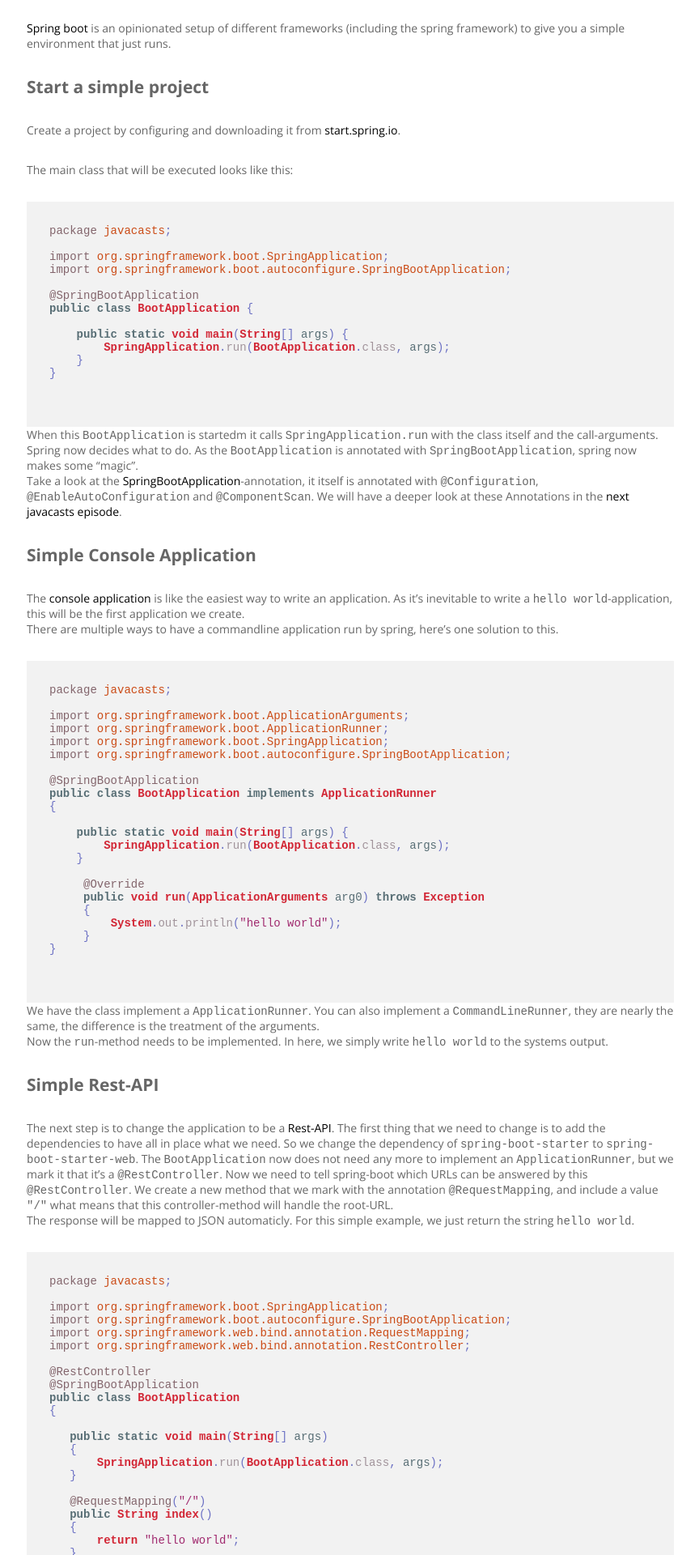
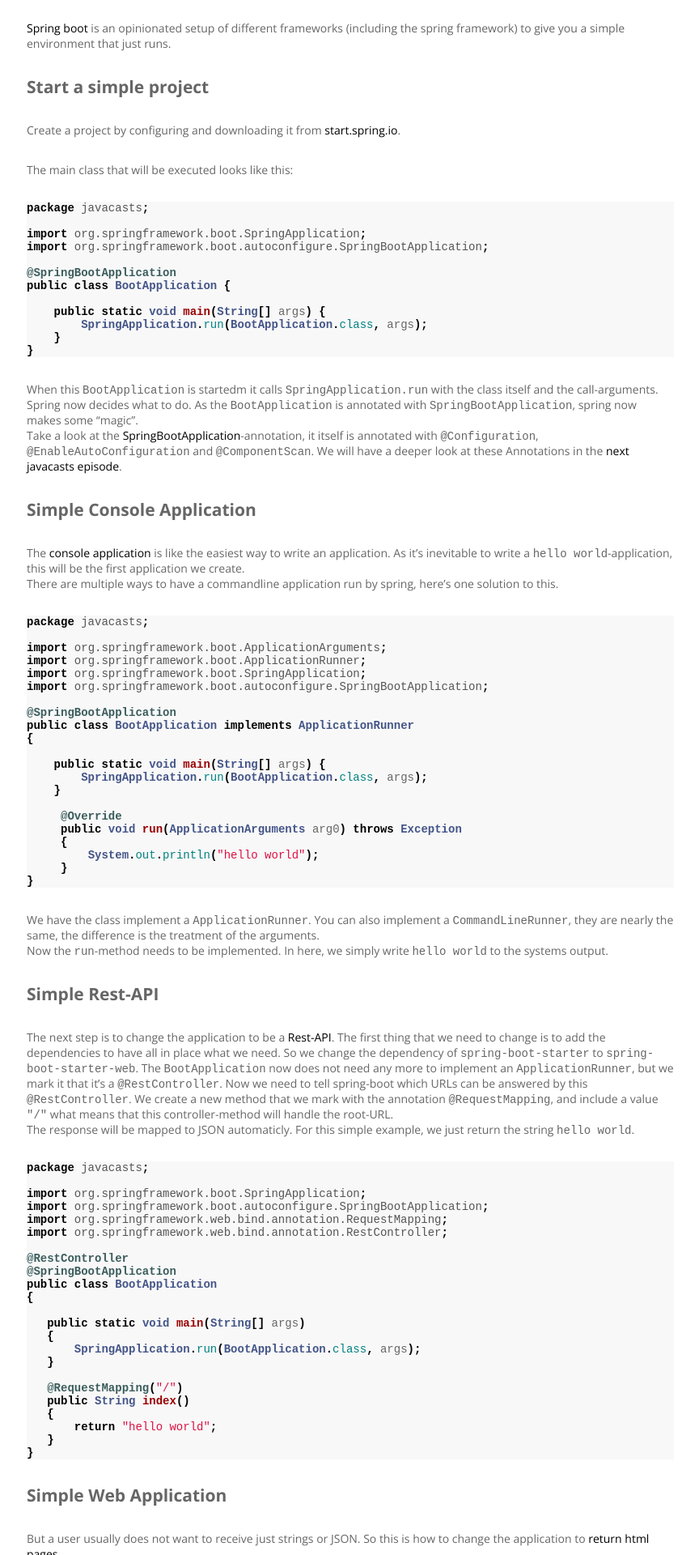
Before and after one commit to javacasts/javacasts.github.io, a Jekyll site: the page built from _posts/2016-01-06-jc0001-spring-boot.markdown, in a window 1280 px wide. Shown: the part 912-2832 px from the top of the page at 81% size, without its empty margins (207-1071 px from the left). Built offline with Jekyll 4.4.1, drawn with Linux system fonts in a browser that asks for light colours.

Commit message:
using github style

```diff
--- a/css/main.scss
+++ b/css/main.scss
@@ -370,66 +370,70 @@
   }
 }
 
-.highlight { color: #83656c; background: #f2f2f2; padding: 1em; }
-.highlight .emphasized, .highlight .gs, .highlight .kc, .highlight .kd, .highlight .kp, .highlight .kr { color: #586e75; font-weight: bold; }
-.highlight .linenos { color: #a1939a; }
-.highlight .bp { color: #a1939a; }
-.highlight .c { color: #a1939a; font-style: italic; }
-.highlight .c1 { color: #a1939a; font-style: italic; }
-.highlight .cm { color: #a1939a; font-style: italic; }
-.highlight .cp { color: #dc322f; font-weight: bold; }
-.highlight .cs { color: #a1939a; font-weight: bold; font-style: italic; }
-.highlight .err { color: #83656c; background-color: #dc322f; }
-.highlight .gd .x { color: #83656c; background-color: #d33682; }
-.highlight .gd { color: #83656c; background-color: #d33682; }
-.highlight .ge { font-style: italic; }
-.highlight .gh { color: #a1939a; }
-.highlight .gi .x { color: #83656c; background-color: #eee8d5; }
-.highlight .gi { color: #859900; background-color: #eee8d5; }
-.highlight .go { color: #83656c; }
-.highlight .gp { color: #586e75; }
-.highlight .gr { color: #83656c; background-color: #dc322f; }
-.highlight .gt { color: #dc322f; background-color: #eee8d5; }
-.highlight .gu { color: #586e75; }
-.highlight .il { color: #d33682; }
-.highlight .k { color: #d22635; font-weight: bold; }
-.highlight .kt { color: #d22635; font-weight: bold; }
-.highlight .m { color: #d33682; }
-.highlight .mf { color: #d33682; }
-.highlight .mh { color: #d33682; }
-.highlight .mi { color: #d33682; }
-.highlight .mo { color: #d33682; }
-.highlight .n { color: #586e75; }
-.highlight .na { color: #a1939a; }
-.highlight .nb { color: #a12a6f; }
-.highlight .nc { color: #d22635; font-weight: bold; }
-.highlight .ne { color: #d22635; font-weight: bold; }
-.highlight .nf { color: #d22635; font-weight: bold; }
-.highlight .ni { color: #839496; }
-.highlight .nl { color: #859900; }
-.highlight .nn { color: #cb4b16; }
-.highlight .no { color: #b58900; }
-.highlight .nt { color: #d22635; font-weight: bold; }
-.highlight .nv { color: #b58900; }
-.highlight .p { color: #586e75; }
-.highlight .o { color: #6c71c4; }
-.highlight .ow { font-weight: bold; }
-.highlight .s { color: #a12a6f; }
-.highlight .s1 { color: #a12a6f; }
-.highlight .s2 { color: #a12a6f; }
-.highlight .sb { color: #a12a6f; }
-.highlight .sc { color: #a12a6f; }
-.highlight .sd { color: #a12a6f; }
-.highlight .se { color: #a12a6f; }
-.highlight .sh { color: #a12a6f; }
-.highlight .si { color: #a12a6f; }
-.highlight .sr { color: #859900; }
-.highlight .ss { color: #d33682; }
-.highlight .sx { color: #dc322f; }
-.highlight .vc { color: #b58900; }
-.highlight .vg { color: #b58900; }
-.highlight .vi { color: #b58900; }
-.highlight .w { color: #eee8d5; }
+
+.highlight table td { padding: 5px; }
+.highlight table pre { margin: 0; }
+.highlight .cm { color: #999988; font-style: italic; }
+.highlight .cp { color: #999999; font-weight: bold; }
+.highlight .c1 { color: #999988; font-style: italic; }
+.highlight .cs { color: #999999; font-weight: bold; font-style: italic; }
+.highlight .c, .highlight .cd { color: #999988; font-style: italic; }
+.highlight .err { color: #a61717; background-color: #e3d2d2; }
+.highlight .gd { color: #000000; background-color: #ffdddd; }
+.highlight .ge { color: #000000; font-style: italic; }
+.highlight .gr { color: #aa0000; }
+.highlight .gh { color: #999999; }
+.highlight .gi { color: #000000; background-color: #ddffdd; }
+.highlight .go { color: #888888; }
+.highlight .gp { color: #555555; }
+.highlight .gs { font-weight: bold; }
+.highlight .gu { color: #aaaaaa; }
+.highlight .gt { color: #aa0000; }
+.highlight .kc { color: #000000; font-weight: bold; }
+.highlight .kd { color: #000000; font-weight: bold; }
+.highlight .kn { color: #000000; font-weight: bold; }
+.highlight .kp { color: #000000; font-weight: bold; }
+.highlight .kr { color: #000000; font-weight: bold; }
+.highlight .kt { color: #445588; font-weight: bold; }
+.highlight .k, .highlight .kv { color: #000000; font-weight: bold; }
+.highlight .mf { color: #009999; }
+.highlight .mh { color: #009999; }
+.highlight .il { color: #009999; }
+.highlight .mi { color: #009999; }
+.highlight .mo { color: #009999; }
+.highlight .m, .highlight .mb, .highlight .mx { color: #009999; }
+.highlight .sb { color: #d14; }
+.highlight .sc { color: #d14; }
+.highlight .sd { color: #d14; }
+.highlight .s2 { color: #d14; }
+.highlight .se { color: #d14; }
+.highlight .sh { color: #d14; }
+.highlight .si { color: #d14; }
+.highlight .sx { color: #d14; }
+.highlight .sr { color: #009926; }
+.highlight .s1 { color: #d14; }
+.highlight .ss { color: #990073; }
+.highlight .s { color: #d14; }
+.highlight .na { color: #008080; }
+.highlight .bp { color: #999999; }
+.highlight .nb { color: #0086B3; }
+.highlight .nc { color: #445588; font-weight: bold; }
+.highlight .no { color: #008080; }
+.highlight .nd { color: #3c5d5d; font-weight: bold; }
+.highlight .ni { color: #800080; }
+.highlight .ne { color: #990000; font-weight: bold; }
+.highlight .nf { color: #990000; font-weight: bold; }
+.highlight .nl { color: #990000; font-weight: bold; }
+.highlight .nn { color: #555555; }
+.highlight .nt { color: #000080; }
+.highlight .vc { color: #008080; }
+.highlight .vg { color: #008080; }
+.highlight .vi { color: #008080; }
+.highlight .nv { color: #008080; }
+.highlight .ow { color: #000000; font-weight: bold; }
+.highlight .o { color: #000000; font-weight: bold; }
+.highlight .w { color: #bbbbbb; }
+.highlight { background-color: #f8f8f8; }
 
 @media screen and (min-width: 500px) {
   .header, .section, .footer {
```
